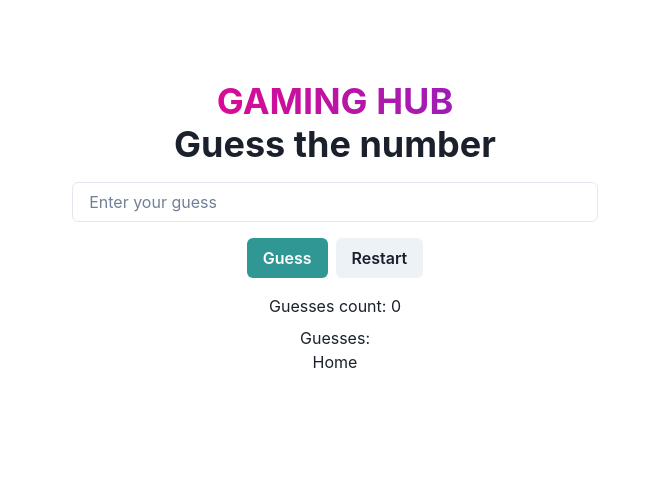
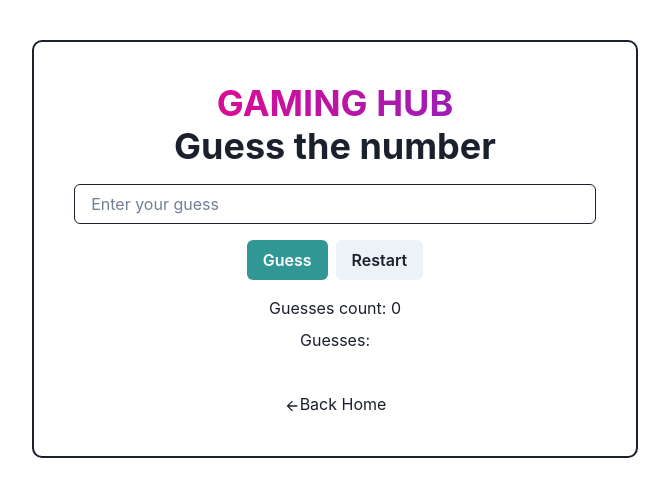
Before and after one commit to clinton-mwachia/react-games, a React (Vite) app: page /guess-number in a window 1280 px wide. Shown: the top 496 px of the page, without its empty margins (305-974 px from the left). Built offline with nearby package versions, Linux system fonts and the light colour scheme.

Commit message:
added border to the componenet

```diff
--- a/src/views/guess-number/GuessNumber.jsx
+++ b/src/views/guess-number/GuessNumber.jsx
@@ -1,6 +1,7 @@
 import { useState } from "react";
-import { Container, Heading, Text, Button, Input } from "@chakra-ui/react";
+import { Container, Heading, Text, Button, Input, Box } from "@chakra-ui/react";
 import { Link } from "react-router-dom";
+import { ArrowBackIcon } from "@chakra-ui/icons";
 
 const GuessNumber = () => {
   const [secretNumber, setSecretNumber] = useState(generateRandomNumber());
@@ -51,6 +52,9 @@ const GuessNumber = () => {
       alignItems={"center"}
       mt={"10"}
       p={10}
+      border={"2px"}
+      borderRadius={"10px"}
+      marginTop={"10"}
     >
       <Heading bgGradient="linear(to-l, #7928CA, #FF0080)" bgClip="text">
         GAMING HUB
@@ -75,7 +79,10 @@ const GuessNumber = () => {
       <br />
       <Text mt={4}>Guesses count: {guessCount}</Text>
       <Text mt={2}>Guesses: {guesses.join(", ")}</Text>
-      <Link to={"/"}>Home</Link>
+      <Box mt={"10"}>
+        <ArrowBackIcon />
+        <Link to={"/"}>Back Home</Link>
+      </Box>
     </Container>
   );
 };
```
